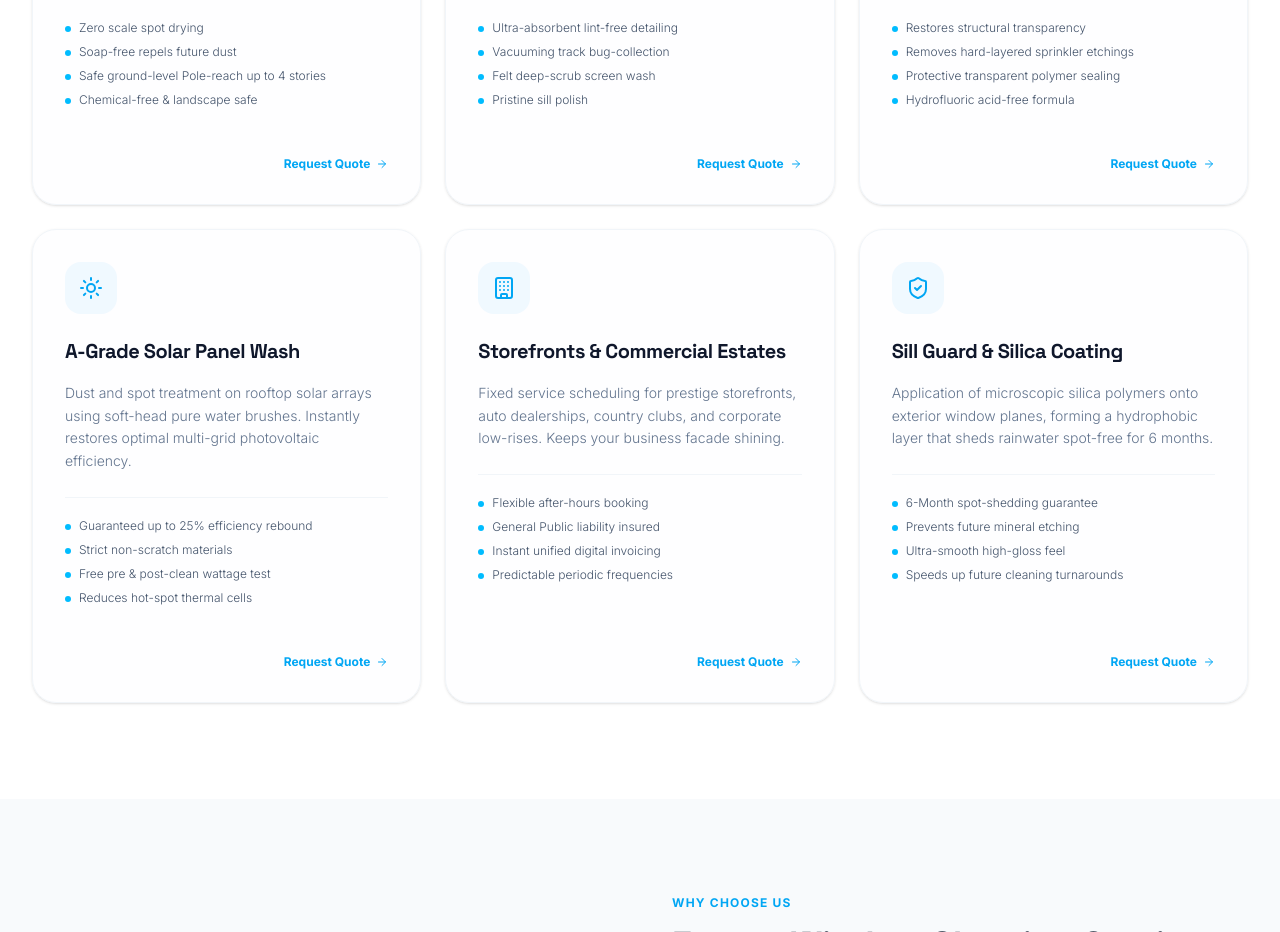
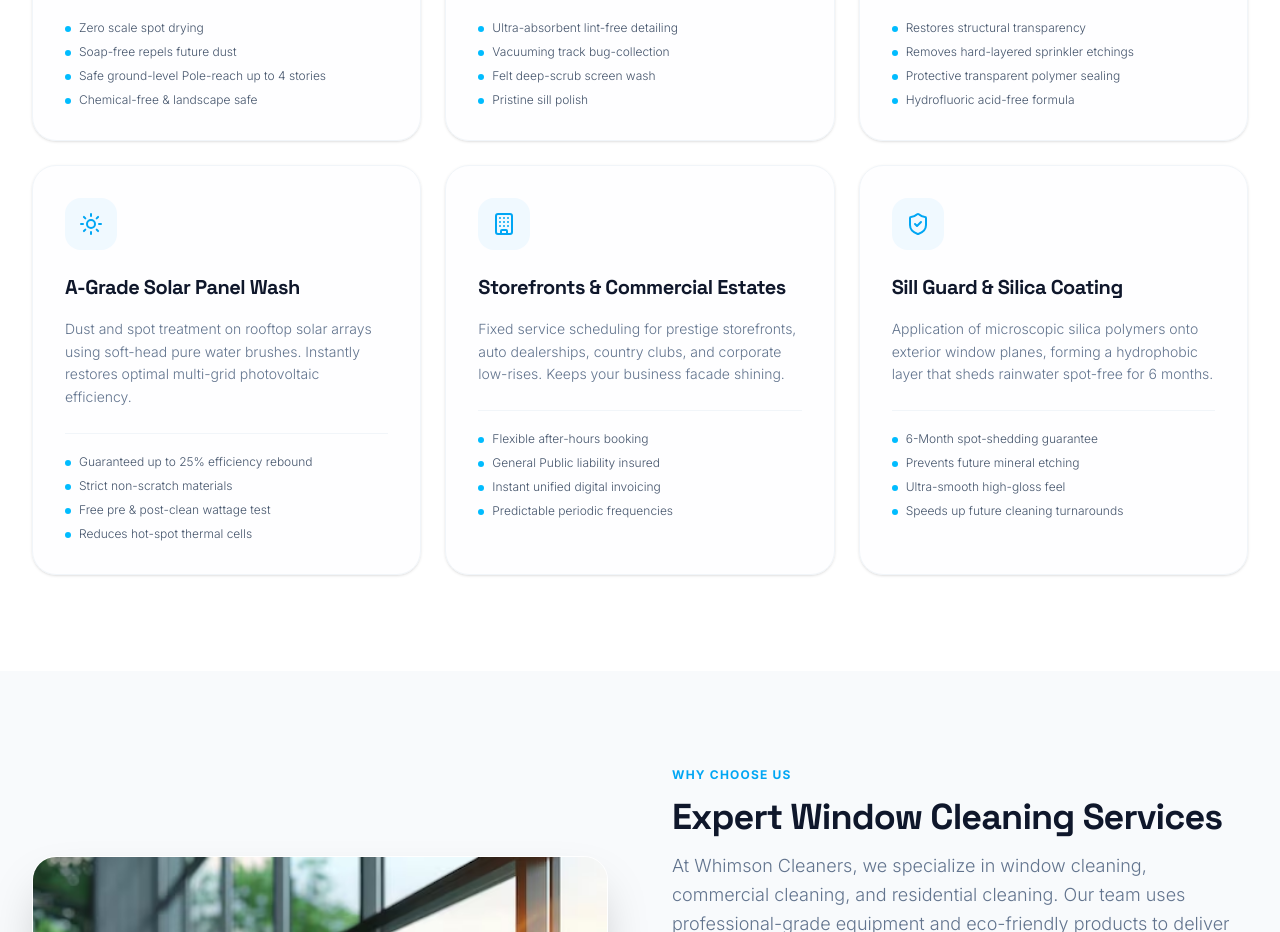
Before and after one commit to whimsoncleaners-debug/WhimsonCleaners, a React (Vite) app: page / in a window 1280 px wide. Shown: the part 1400-2332 px from the top of the page. Built offline with nearby package versions, Linux system fonts and the light colour scheme.

Commit message:
remove Request Quote from service cards

```diff
--- a/src/components/Services.jsx
+++ b/src/components/Services.jsx
@@ -173,15 +173,6 @@ export default function Services() {
                   </ul>
                 </div>
 
-                <div className="pt-6 mt-6 flex justify-end">
-                  <span
-                    onClick={scrollToCalculator}
-                    className="flex items-center gap-1.5 text-xs font-bold text-sky-500 group-hover:text-sky-600 cursor-pointer select-none"
-                  >
-                    <span>Request Quote</span>
-                    <ArrowRight className="h-3 w-3 group-hover:translate-x-0.5 transition-transform" />
-                  </span>
-                </div>
               </motion.div>
             );
           })}
```
